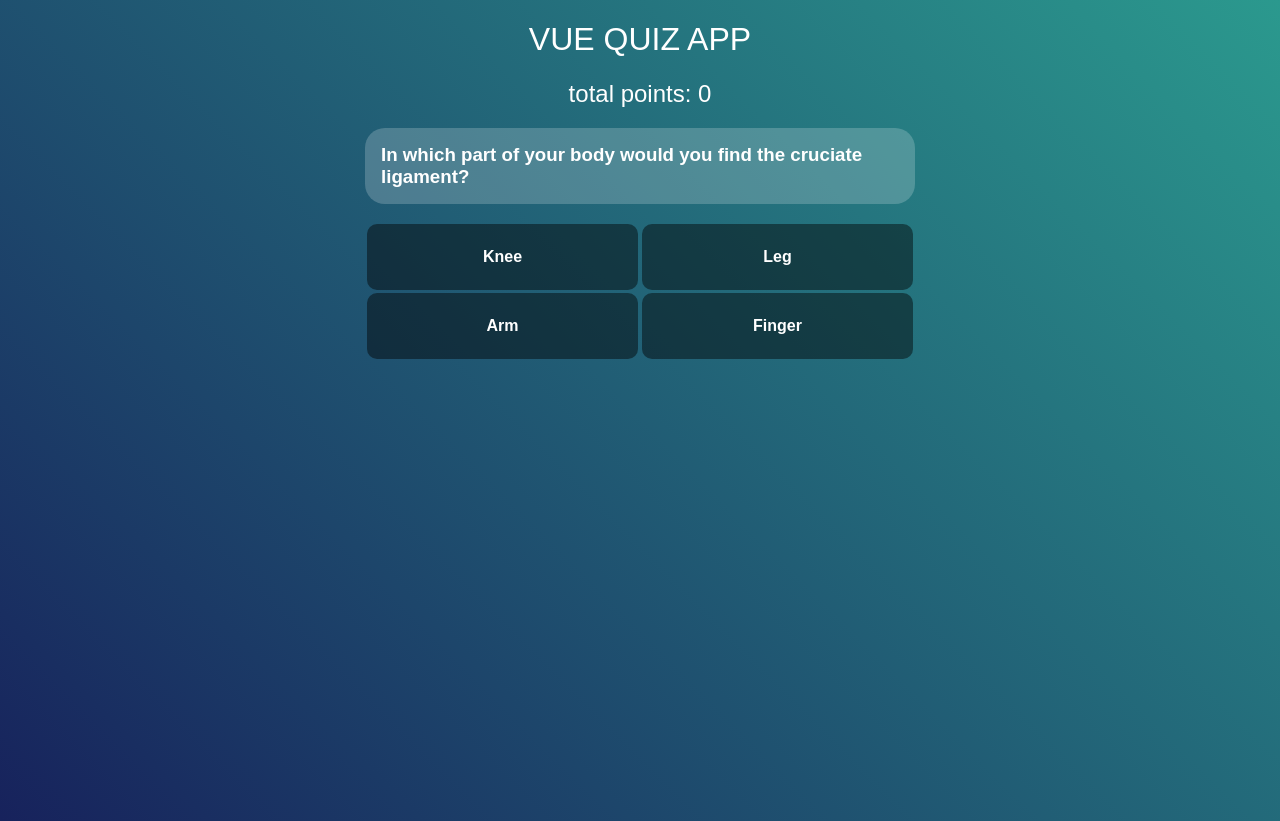
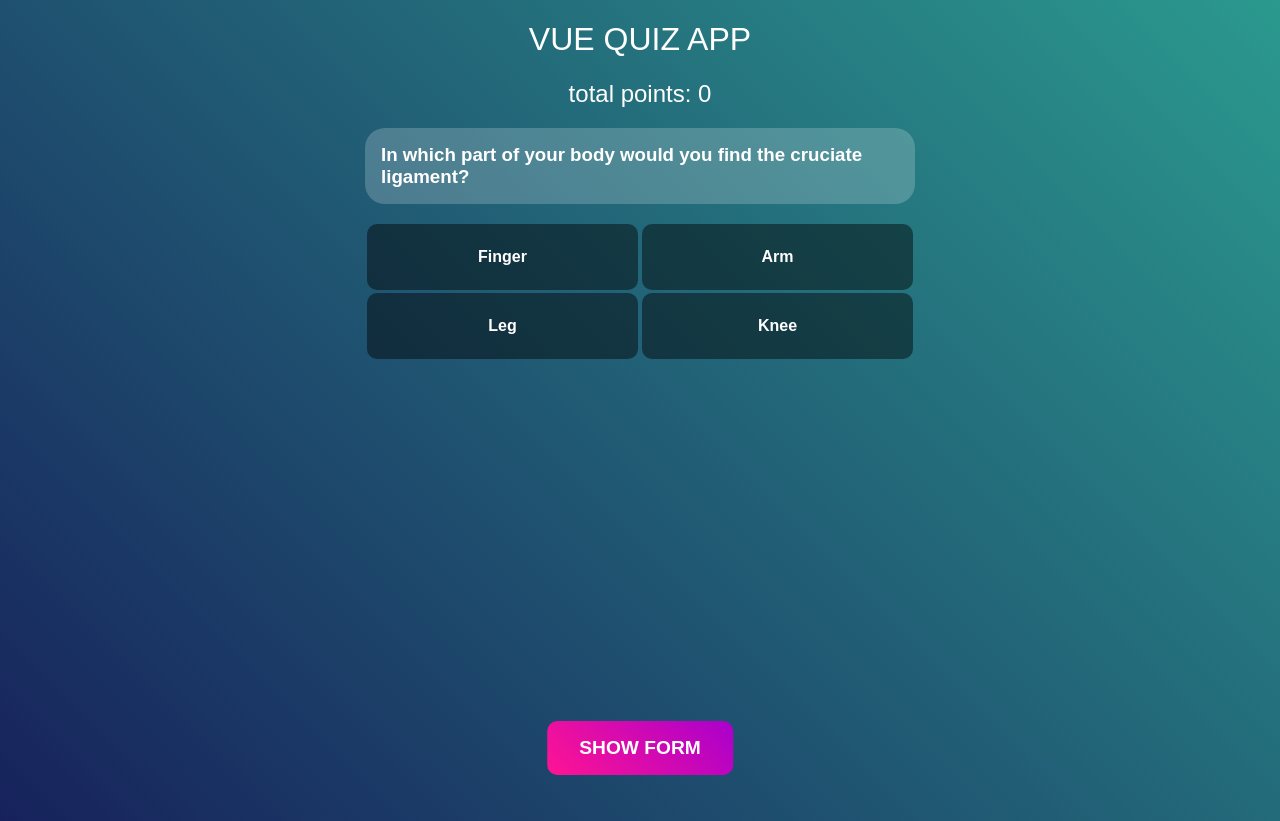
Before and after one commit to alihalilovic/quiz-app-vue, a Vue app: page / in a window 1280 px wide. Built offline with nearby package versions, Linux system fonts and the light colour scheme.

Commit message:
added form for adding custom questions/answers

```diff
--- a/src/App.vue
+++ b/src/App.vue
@@ -13,6 +13,7 @@ const quizFormVisibility = ref(false);
 
 onBeforeMount(() => {
   shuffleQuestions();
+  shuffleAnswers(); // CHECK THIS LATER
 });
 
 const shuffleQuestions = () => {
@@ -88,10 +89,20 @@ const handleAddQuestionBlock = ({
   </div>
   <QuizFinished :finished="quizFinished" @restart="restartQuiz" />
 
-  <div v-if="quizFormVisibility">
-    <QuizForm
-      @addQuestionBlock="(payload) => handleAddQuestionBlock(payload)"
-    />
+  <div class="quiz-form-container">
+    <div v-if="quizFormVisibility">
+      <QuizForm
+        @addQuestionBlock="(payload) => handleAddQuestionBlock(payload)"
+        @hideForm="quizFormVisibility = false"
+      />
+    </div>
+    <button
+      class="btn toggle-form"
+      @click="quizFormVisibility = !quizFormVisibility"
+      v-else
+    >
+      Show form
+    </button>
   </div>
 </template>
 
@@ -137,4 +148,34 @@ body {
 * {
   font-family: "Arial";
 }
+
+.btn {
+  border-radius: 10px;
+  outline: none;
+  border: none;
+  padding: 1rem 2rem;
+  font-size: 1.1rem;
+}
+
+.btn:hover {
+  cursor: pointer;
+}
+
+.toggle-form {
+  position: fixed;
+  text-transform: uppercase;
+  font-weight: bold;
+  bottom: 25px;
+  left: 50%;
+  transform: translate(-50%, 0);
+  font-weight: thin;
+  background: linear-gradient(45deg, deeppink, #aa00cc);
+  color: white;
+  font-size: 1.2rem;
+  transition: all 0.2s ease;
+}
+
+.toggle-form:hover {
+  opacity: 0.8;
+}
 </style>
--- a/src/components/Answer.vue
+++ b/src/components/Answer.vue
@@ -1,13 +1,14 @@
 <script setup>
-defineProps(["data", "position"])
+defineProps(["data", "position"]);
 
-const emit = defineEmits(["answerClick"])
+const emit = defineEmits(["answerClick"]);
 </script>
 
 <template>
-  <div class="answer"
+  <div
+    class="answer"
     v-for="answer in data[position].answers"
-    @click="emit('answerClick', {answer, position})"
+    @click="emit('answerClick', { answer, position })"
   >
     {{ answer }}
   </div>
@@ -23,15 +24,18 @@ const emit = defineEmits(["answerClick"])
   background: rgba(0, 0, 0, 0.45);
   font-weight: bold;
   padding: 1.5rem;
-  margin: .1rem;
+  margin: 0.1rem;
   transition: 0.2s ease;
 }
 
-@media(min-width: 1100px) {
+.answer:hover {
+  cursor: pointer;
+}
+
+@media (min-width: 1100px) {
   .answer:hover {
     cursor: pointer;
     background: rgba(0, 0, 0, 0.2);
   }
 }
-
 </style>
--- a/src/components/QuizForm.vue
+++ b/src/components/QuizForm.vue
@@ -1,30 +1,31 @@
 <script setup>
-import {ref} from "vue"
+import { ref } from "vue";
 
-const customQuestion = ref()
-const customAnswer = ref()
-const customAnswers = ref()
+const customQuestion = ref();
+const customAnswer = ref();
+const customAnswers = ref();
 
-const emit = defineEmits(["addQuestionBlock"])
+const emit = defineEmits(["addQuestionBlock", "hideForm"]);
 
 const handleSubmitQuestionBlock = () => {
+  if (!customQuestion.value || !customAnswer.value || !customAnswers.value)
+    return;
+
   emit("addQuestionBlock", {
     customQuestion: customQuestion.value,
     customAnswer: customAnswer.value,
-    customAnswers: customAnswers.value
-  })
+    customAnswers: customAnswers.value,
+  });
 
-  customQuestion.value = ""
-  customAnswer.value = ""
-  customAnswers.value = ""
-}
+  customQuestion.value = "";
+  customAnswer.value = "";
+  customAnswers.value = "";
+};
 </script>
 
 <template>
-  <p>Add your question and answer</p>
-  <form
-    @submit.prevent="handleSubmitQuestionBlock"
-    >
+  <div class="form-container">
+    <form @submit.prevent="handleSubmitQuestionBlock">
       <label
         >Question:
         <input v-model="customQuestion" type="text" />
@@ -38,16 +39,35 @@ const handleSubmitQuestionBlock = () => {
         <textarea v-model="customAnswers" cols="30" rows="10"></textarea>
       </label>
       <label>
-      <button>Submit</button>
+        <button class="btn submit">Submit</button>
+      </label>
+      <label>
+        <div class="btn hide-form" @click="emit('hideForm')">Hide form</div>
       </label>
     </form>
+  </div>
 </template>
 
 <style scoped>
+.form-container {
+  background: linear-gradient(45deg, #17225c, #2b998e);
+  width: 100vw;
+  height: 100vh;
+  position: fixed;
+  left: 0;
+  top: 0;
+  z-index: 999;
+
+  display: flex;
+  align-items: center;
+  justify-content: center;
+}
+
 form {
   display: flex;
   flex-direction: column;
   width: 50%;
+  max-width: 550px;
 }
 
 form label {
@@ -55,4 +75,24 @@ form label {
   flex-direction: column;
   padding: 0.5rem;
 }
+
+form input,
+textarea {
+  padding: 0.5rem;
+  font-size: 1.2rem;
+  border: none;
+  outline: none;
+  border-radius: 7px;
+  margin-top: .5rem;
+}
+
+.submit {
+  background: green;
+  color: white;
+}
+
+.hide-form {
+  background: red;
+  text-align: center;
+}
 </style>
```
Lines whose indentation alone changed are shown as unchanged.
